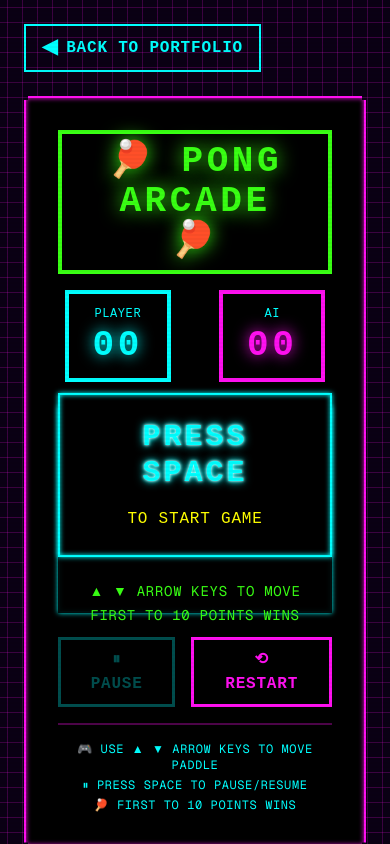
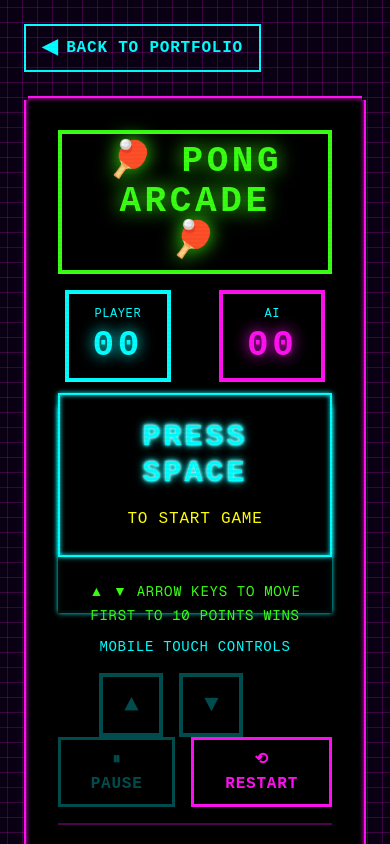
Before and after one commit to TornikeIarajuli/portfolio, a Next.js app: page /games/pong in a window 390 px wide. Shown: the top 844 px of the page. Built offline with nearby package versions, Linux system fonts and the light colour scheme; no server answers.

Commit message:
added respinsive

```diff
--- a/app/games/pong/page.tsx
+++ b/app/games/pong/page.tsx
@@ -29,6 +29,7 @@ export default function PongGame() {
   const [unlockedAchievement, setUnlockedAchievement] = useState<any>(null);
   const [showNamePrompt, setShowNamePrompt] = useState(false);
   const [pendingScore, setPendingScore] = useState<number | null>(null);
+  const [playerPaddleVelocity, setPlayerPaddleVelocity] = useState(0);
 
   const gameStateRef = useRef({
     playerY: CANVAS_HEIGHT / 2 - PADDLE_HEIGHT / 2,
@@ -63,10 +64,10 @@ export default function PongGame() {
     const state = gameStateRef.current;
 
     // Move player paddle
-    if (state.keys['ArrowUp'] && state.playerY > 0) {
+    if ((state.keys['ArrowUp'] || playerPaddleVelocity < 0) && state.playerY > 0) {
       state.playerY -= PADDLE_SPEED;
     }
-    if (state.keys['ArrowDown'] && state.playerY < CANVAS_HEIGHT - PADDLE_HEIGHT) {
+    if ((state.keys['ArrowDown'] || playerPaddleVelocity > 0) && state.playerY < CANVAS_HEIGHT - PADDLE_HEIGHT) {
       state.playerY += PADDLE_SPEED;
     }
 
@@ -153,7 +154,7 @@ export default function PongGame() {
       });
       resetBall();
     }
-  }, [gameStarted, isPaused, gameOver, playSound]);
+  }, [gameStarted, isPaused, gameOver, playerPaddleVelocity, playSound]);
 
   const handleNameSubmit = (playerName?: string) => {
     if (pendingScore !== null && playerName) {
@@ -356,6 +357,35 @@ export default function PongGame() {
             )}
           </div>
 
+          {/* Mobile Touch Controls */}
+          <div className="md:hidden mt-6 flex justify-center">
+            <div className="flex flex-col gap-4">
+              <p className="text-[#00ffff] text-sm tracking-wider text-center">MOBILE TOUCH CONTROLS</p>
+              <div className="flex gap-4">
+                <button
+                  onTouchStart={() => setPlayerPaddleVelocity(-1)}
+                  onTouchEnd={() => setPlayerPaddleVelocity(0)}
+                  onClick={() => setPlayerPaddleVelocity(-1)}
+                  onMouseUp={() => setPlayerPaddleVelocity(0)}
+                  disabled={!gameStarted || gameOver || isPaused}
+                  className="w-16 h-16 bg-black border-4 border-[#00ffff] text-[#00ffff] hover:bg-[#00ffff] hover:text-black active:bg-[#00ffff] active:text-black transition-all duration-100 font-bold text-2xl disabled:opacity-30 disabled:cursor-not-allowed"
+                >
+                  ▲
+                </button>
+                <button
+                  onTouchStart={() => setPlayerPaddleVelocity(1)}
+                  onTouchEnd={() => setPlayerPaddleVelocity(0)}
+                  onClick={() => setPlayerPaddleVelocity(1)}
+                  onMouseUp={() => setPlayerPaddleVelocity(0)}
+                  disabled={!gameStarted || gameOver || isPaused}
+                  className="w-16 h-16 bg-black border-4 border-[#00ffff] text-[#00ffff] hover:bg-[#00ffff] hover:text-black active:bg-[#00ffff] active:text-black transition-all duration-100 font-bold text-2xl disabled:opacity-30 disabled:cursor-not-allowed"
+                >
+                  ▼
+                </button>
+              </div>
+            </div>
+          </div>
+
           <div className="text-center space-y-4">
             <div className="flex justify-center gap-4">
               <button
@@ -377,7 +407,8 @@ export default function PongGame() {
 
             <div className="border-t-2 border-[#ff10f0]/30 pt-4 mt-4">
               <div className="text-[#00ffff] text-xs tracking-wider space-y-1 font-mono">
-                <p>🎮 USE ▲ ▼ ARROW KEYS TO MOVE PADDLE</p>
+                <p>🎮 DESKTOP: USE ▲ ▼ ARROW KEYS TO MOVE PADDLE</p>
+                <p>📱 MOBILE: USE ON-SCREEN TOUCH BUTTONS</p>
                 <p>⏸ PRESS SPACE TO PAUSE/RESUME</p>
                 <p>🏓 FIRST TO 10 POINTS WINS</p>
               </div>
--- a/app/games/snake/page.tsx
+++ b/app/games/snake/page.tsx
@@ -225,10 +225,11 @@ export default function SnakeGame() {
         <GameInstructions
           gameName="SNAKE ARCADE"
           instructions={[
-            'Use ARROW KEYS to control the snake direction',
+            'Desktop: Use ARROW KEYS to control the snake',
+            'Mobile: Use on-screen TOUCH BUTTONS',
             'Eat the food (glowing squares) to grow longer and earn points',
             'Avoid hitting the walls or your own tail',
-            'Press SPACE to pause/resume the game',
+            'Press SPACE or PAUSE button to pause/resume',
             'Select difficulty: Easy (200ms), Medium (150ms), or Hard (100ms)',
             'Higher difficulty = higher score multiplier!',
           ]}
@@ -455,6 +456,49 @@ export default function SnakeGame() {
               </button>
             </div>
 
+            {/* Mobile Touch Controls */}
+            <div className="md:hidden mt-6">
+              <p className="text-[#00ffff] text-sm mb-3 tracking-wider">TOUCH CONTROLS</p>
+              <div className="flex flex-col items-center gap-2">
+                {/* Up button */}
+                <button
+                  onTouchStart={() => setNextDirection('UP')}
+                  onClick={() => setNextDirection('UP')}
+                  disabled={!gameStarted || gameOver || isPaused}
+                  className="w-16 h-16 bg-black border-4 border-[#00ffff] text-[#00ffff] hover:bg-[#00ffff] hover:text-black active:bg-[#00ffff] active:text-black transition-all duration-100 font-bold text-2xl disabled:opacity-30 disabled:cursor-not-allowed"
+                >
+                  ▲
+                </button>
+                {/* Left, Down, Right buttons */}
+                <div className="flex gap-2">
+                  <button
+                    onTouchStart={() => setNextDirection('LEFT')}
+                    onClick={() => setNextDirection('LEFT')}
+                    disabled={!gameStarted || gameOver || isPaused}
+                    className="w-16 h-16 bg-black border-4 border-[#00ffff] text-[#00ffff] hover:bg-[#00ffff] hover:text-black active:bg-[#00ffff] active:text-black transition-all duration-100 font-bold text-2xl disabled:opacity-30 disabled:cursor-not-allowed"
+                  >
+                    ◀
+                  </button>
+                  <button
+                    onTouchStart={() => setNextDirection('DOWN')}
+                    onClick={() => setNextDirection('DOWN')}
+                    disabled={!gameStarted || gameOver || isPaused}
+                    className="w-16 h-16 bg-black border-4 border-[#00ffff] text-[#00ffff] hover:bg-[#00ffff] hover:text-black active:bg-[#00ffff] active:text-black transition-all duration-100 font-bold text-2xl disabled:opacity-30 disabled:cursor-not-allowed"
+                  >
+                    ▼
+                  </button>
+                  <button
+                    onTouchStart={() => setNextDirection('RIGHT')}
+                    onClick={() => setNextDirection('RIGHT')}
+                    disabled={!gameStarted || gameOver || isPaused}
+                    className="w-16 h-16 bg-black border-4 border-[#00ffff] text-[#00ffff] hover:bg-[#00ffff] hover:text-black active:bg-[#00ffff] active:text-black transition-all duration-100 font-bold text-2xl disabled:opacity-30 disabled:cursor-not-allowed"
+                  >
+                    ▶
+                  </button>
+                </div>
+              </div>
+            </div>
+
             {/* Instructions */}
             <div className="border-t-2 border-[#ff10f0]/30 pt-4 mt-4">
               <div className="text-[#00ffff] text-xs tracking-wider space-y-1 font-mono">
```
